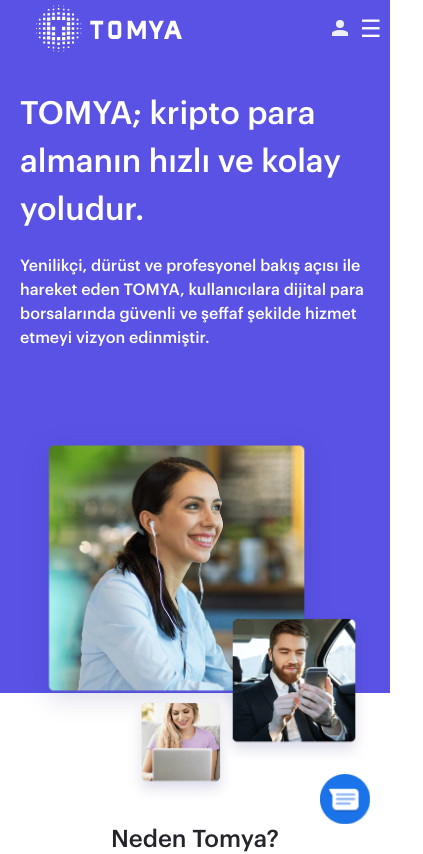
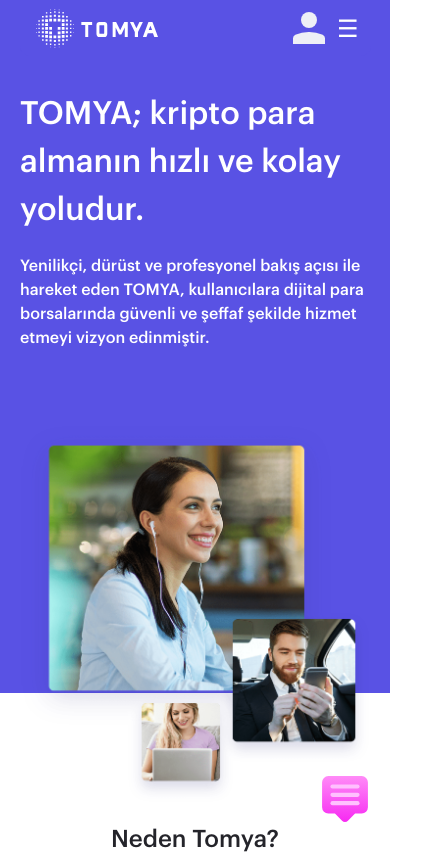
Before and after one commit to Tarikkkoc/codemark-about-us-react, a React (Create React App) app: page / in a window 390 px wide. Shown: the top 854 px of the page, 423 px wide, since content can reach past the window. Built offline with nearby package versions, Linux system fonts and the light colour scheme.

Commit message:
last-cmmt

```diff
--- a/src/App.css
+++ b/src/App.css
@@ -210,7 +210,7 @@
   .navbar {
     display: flex;
     justify-content: flex-start;
-    gap: 150px;
+    gap: px;
   }
 
   .navbar-ul{
--- a/src/components/Header.js
+++ b/src/components/Header.js
@@ -40,7 +40,7 @@
     <div className="bg-primary w-full pt-10 pb-5">
       <div className="w-full h-14 flex justify-center fixed top-0 z-20 ">
         <div className="container max-w-6xl mx-auto px-4 flex justify-between items-center bg-color-custom-nav rounded-b-[10px] navbar">
-          <img className="h-12 shrink-0" src="/img/tomya-logo.svg" alt="" />
+          <img className="h-10 shrink-1" src="/img/tomya-logo.svg" alt="" />
           <nav className="grow flex justify-end">
             <ul className="flex gap-6 navbar-ul items-center pt-[22px] pb-[32px] navbar-font text-white tablet:hidden mobile:hidden">
               <li
@@ -112,7 +112,7 @@
             <>
               <div
                 onMouseLeave={outCrypto}
-                className="fixed bg-black/40 z-10 left-[520px] top-16 "
+                className="fixed bg-black/40 z-10 left-[35%] top-16 "
               >
                 <div className="bg-secondary-gray">
                   <h2 className="text-crypto-item">Kripto Paralar</h2>
--- a/src/components/Message.js
+++ b/src/components/Message.js
@@ -33,7 +33,7 @@
   return (
     <div>
       <img
-        src="/img/message-icon.png"
+        src="/img/message.svg"
         alt="Message Icon"
         onClick={toggleBox}
         style={{
--- a/src/components/SocialMedia.js
+++ b/src/components/SocialMedia.js
@@ -3,7 +3,7 @@
 
 const SocialMedia = () => {
   return (
-    <div className="flex gap-7 mt-36 justify-center mobile:flex-col mobile:items-center tablet:flex-col tablet:items-center">
+    <div className="flex gap-7 mt-36 justify-center mobile:flex-col mobile:justify-center mobile:items-center tablet:items-center tablet:flex-col tablet:items-center">
       <div>
         <h2 className="text-TomyaInfo-h2 tomyaInfo-h2">
           TOMYA'yı Sosyal Medyada Takip Edin
@@ -21,7 +21,7 @@
       </div>
       <div className="shrink-0">
         <img
-          className="max-w-[455px]"
+          className="max-w-[455px] mobile:max-w-[300px]"
           src="/img/img_twitter_social.png"
           alt=""
         />
```
Also changed, not shown: public/img/message.svg (added).
